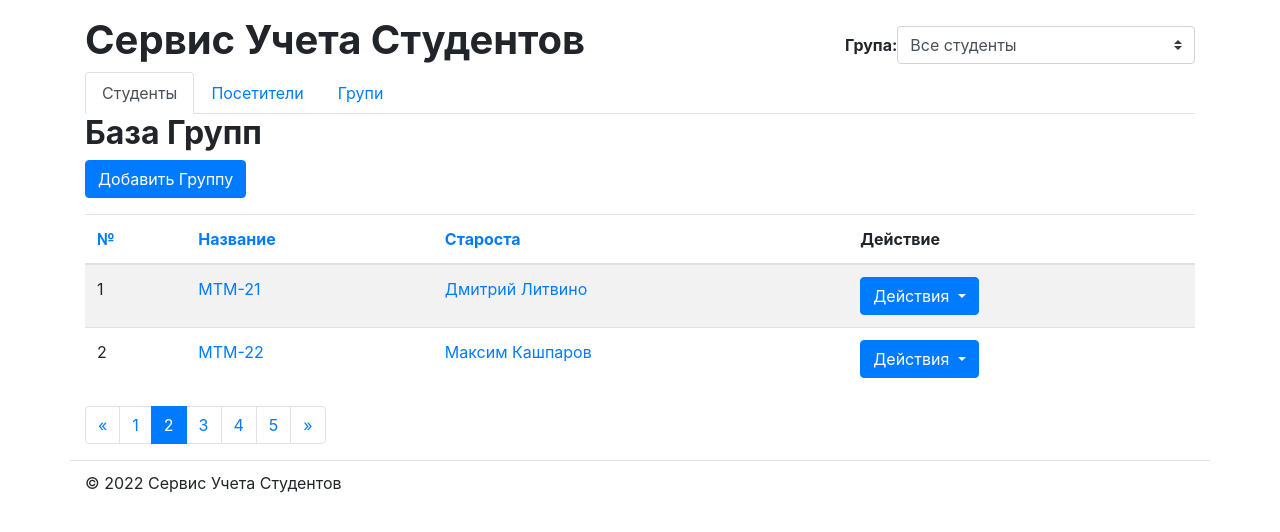
After one commit to lllaserman/student_proj, a Django app: template student_proj/students/templates/students/groups_list.html in a window 1280 px wide. The commit adds this page. Shown: the top 532 px of the page. Run offline with Django 3.2, Linux system fonts and the light colour scheme; the template is opened without the code that fills it, so the values that code supplies are empty; some libraries are stand-ins or nearby versions.

Commit message:
Add base.html and correct another

```diff
--- /dev/null
+++ b/student_proj/students/templates/students/base.html
@@ -0,0 +1,106 @@
+{% load static %}
+
+<!DOCTYPE html>
+<html lang="ru">
+    <head>
+        <meta charset="UTF-8">
+        <title>Сервис учета студентов - {% block meta_title %} {% endblock meta_title %}</title>
+        <meta name="description"
+              content="Система Учета Учебных Заведений">
+
+        <!-- Include Style -->
+        <link rel="stylesheet"
+            href="https://cdn.jsdelivr.net/npm/bootstrap@4.4.1/dist/css/bootstrap.min.css"
+            integrity="sha384-Vkoo8x4CGsO3+Hhxv8T/Q5PaXtkKtu6ug5TOeNV6gBiFeWPGFN9MuhOf23Q9Ifjh"
+            crossorigin="anonymous">
+        <link rel="stylesheet"
+              href="{% static 'css/main.css' %}">
+        {% block extra_css %}{% endblock extra_css %}
+
+    </head>
+    <body>
+
+        <!-- Start Container -->
+        <div class="container">
+            <!-- Start Header -->
+            <div class="row mt-3" id="header">
+
+                <!-- Logo -->
+                <div class="col-sm-8">
+                    <h1>Сервис Учета Студентов</h1>
+                </div>
+                <!-- Groups Selector -->
+                <div class="col-sm-4 d-flex" id="group-selector">
+                    <label for="group"><strong>Група:</strong></label>
+                    <select class="custom-select" name="group" id="group">
+                        <option value="">Все студенты</option>
+                        <option value="">МтМ - 21, Литвинов Дмитрий (№ 254)</option>
+                        <option value="">МтМ - 22, Виталий Подоба (№ 410)</option>
+                    </select>
+                </div>
+            </div>
+            <!-- End Header -->
+
+            <!-- Start SubHeader -->
+            <div class="row" id="sub-header">
+                <div class="col-sm-12">
+                    <ul class="nav nav-tabs">
+                        <li class="nav-item">
+                             <a class="nav-link active" aria-current="page" href="{% url 'home' %}">Студенты</a>
+                        </li>
+                        <li class="nav-item">
+                            <a class="nav-link" href="/journal">Посетители</a>
+                        </li>
+                        <li class="nav-item">
+                            <a class="nav-link " href="{% url 'groups'  %}">Групи</a>
+                        </li>
+                    </ul>
+                </div>
+            </div>
+            <!-- End SubHeader -->
+
+            <!-- Start Main Page Content -->
+            <div class="row" id="content-columns">
+                <div class="col-sm-12" id="content-column">
+
+                    <!--Status Message-->
+                    {% comment "Not used alert so far" %}
+                        <div class="alert alert-warning" role="alert">
+                            Изменения отменены
+                        </div>
+                    {% endcomment %}
+
+
+                    <!-- Add Student Button -->
+                    <h2>{% block title %}{% endblock title %}</h2>
+                    {% block content %}{% endblock content %}
+
+                </div>
+            </div>
+            <!-- End Main Page Content -->
+
+            <!-- Start Footer -->
+            <div class="row" id="footer">
+                <div class="col-sm-12">
+                    &copy; 2022 Сервис Учета Студентов
+                </div>
+            </div>
+            <!-- End Footer -->
+
+        </div>
+        <!-- End Container -->
+
+        <!-- Optional JavaScript -->
+        <!-- jQuery first, then Popper.js, then Bootstrap JS -->
+        <script src="https://code.jquery.com/jquery-3.2.1.slim.min.js"
+                integrity="sha384-KJ3o2DKtIkvYIK3UENzmM7KCkRr/rE9/Qpg6aAZGJwFDMVNA/GpGFF93hXpG5KkN"
+                crossorigin="anonymous"></script>
+        <script src="https://cdn.jsdelivr.net/npm/popper.js@1.12.9/dist/umd/popper.min.js"
+                integrity="sha384-ApNbgh9B+Y1QKtv3Rn7W3mgPxhU9K/ScQsAP7hUibX39j7fakFPskvXusvfa0b4Q"
+                crossorigin="anonymous"></script>
+        <script src="https://cdn.jsdelivr.net/npm/bootstrap@4.0.0/dist/js/bootstrap.min.js"
+                integrity="sha384-JZR6Spejh4U02d8jOt6vLEHfe/JQGiRRSQQxSfFWpi1MquVdAyjUar5+76PVCmYl"
+                crossorigin="anonymous"></script>
+        {% block extra_js %}{% endblock extra_js %}
+    </body>
+</html>
--- /dev/null
+++ b/student_proj/students/templates/students/groups_list.html
@@ -0,0 +1,88 @@
+{% extends "students/base.html" %}
+{% load static %}
+
+{% block meta_title %} Группи {% endblock meta_title %}
+{% block title %} База Групп {% endblock title %}
+{% block content %}
+                    <!-- Add Student Button -->
+                    <a class="btn btn-primary mb-3" href="{% url "groups_add" %}" role="button">
+                        Добавить Группу
+                    </a>
+                    <!-- Start Students Listing -->
+                    <table class="table table-hover table-striped">
+                        <thead>
+                            <tr>
+                                <th><a href="#">№</a></th>
+                                <th><a href="#">Название</a></th>
+                                <th><a href="#">Староста</a></th>
+                                <th>Действие</th>
+                            </tr>
+                        </thead>
+                        <tbody>
+                            <tr>
+                                <td>1</td>
+                                <td><a href="{% url "groups_edit" 1 %}">МТМ-21</a></td>
+                                <td><a href="{% url "students_edit" 2 %}">Дмитрий Литвино</a></td>
+                                <td>
+                                    <div class="dropdown">
+                                        <button class="btn btn-primary dropdown-toggle" type="button" id="dropdownMenuButton" data-toggle="dropdown" aria-haspopup="true" aria-expanded="false">
+                                            Действия
+                                        </button>
+                                        <div class="dropdown-menu" >
+                                            <a class="dropdown-item" href="{% url "groups_edit" 1 %}">Редактировать</a>
+                                            <a class="dropdown-item" href="#">Посещения</a>
+                                            <a class="dropdown-item" href="{% url "groups_delete" 1 %}">Удалить</a>
+                                        </div>
+                                    </div>
+                                </td>
+                            </tr>
+                            <tr>
+                                <td>2</td>
+                                <td><a href="{% url "groups_edit" 2 %}">МТМ-22</a></td>
+                                <td><a href="{% url "students_edit" 2 %}">Максим Кашпаров</a></td>
+                                <td>
+                                    <div class="dropdown">
+                                        <button class="btn btn-primary dropdown-toggle" type="button" id="dropdownMenuButton" data-toggle="dropdown" aria-haspopup="true" aria-expanded="false">
+                                            Действия
+                                        </button>
+                                        <div class="dropdown-menu" >
+                                            <a class="dropdown-item" href="{% url "groups_edit" 2 %}">Редактировать</a>
+                                            <a class="dropdown-item" href="#">Посещения</a>
+                                            <a class="dropdown-item" href="{% url "groups_delete" 2 %}">Удалить</a>
+                                        </div>
+                                    </div>
+                                </td>
+                            </tr>
+                        </tbody>
+                    </table>
+                    <nav aria-label="Page navigation example">
+                      <ul class="pagination">
+                        <li class="page-item">
+                          <a class="page-link" href="#" aria-label="Previous">
+                            <span aria-hidden="true">&laquo;</span>
+                          </a>
+                        </li>
+                        <li class="page-item">
+                            <a class="page-link" href="#">1</a>
+                        </li>
+                        <li class="page-item active">
+                            <a class="page-link" href="#">2</a>
+                        </li>
+                        <li class="page-item">
+                            <a class="page-link" href="#">3</a>
+                        </li>
+                        <li class="page-item">
+                            <a class="page-link" href="#">4</a>
+                        </li>
+                        <li class="page-item">
+                            <a class="page-link" href="#">5</a>
+                        </li>
+                        <li class="page-item">
+                          <a class="page-link" href="#" aria-label="Next">
+                            <span aria-hidden="true">&raquo;</span>
+                          </a>
+                        </li>
+                      </ul>
+                    </nav>
+                    <!-- End Students Listing -->
+{% endblock content %}
--- a/student_proj/students/views.py
+++ b/student_proj/students/views.py
@@ -36,7 +36,8 @@ def students_delete(request, sid):
 # Views for Groups
 
 def groups_list(request):
-    return HttpResponse('<h1>Groups Listing</h1>')
+    return render(request, 'students/groups_list.html',
+                  {})
 
 def groups_add(request):
     return HttpResponse('<h1>Group Add Form</h1>')
```
Also changed, not shown: student_proj/static/css/formcss.css (added, +10 -0 lines), student_proj/static/form.html (+11 -5 lines), student_proj/static/groups.html (+9 -7 lines), student_proj/students/templates/students/students_list.html (+11 -109 lines).
